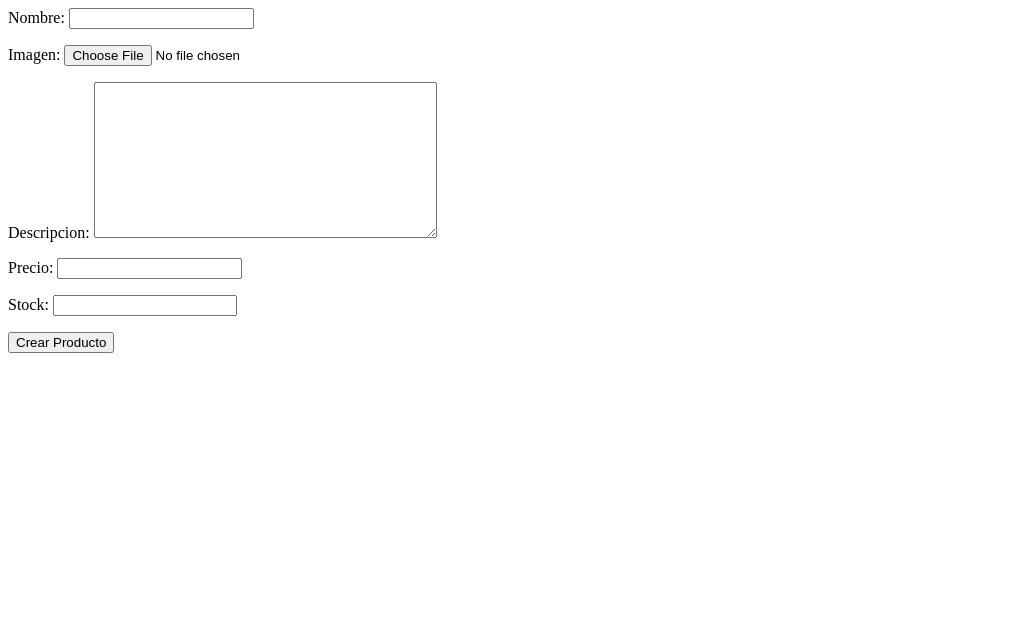
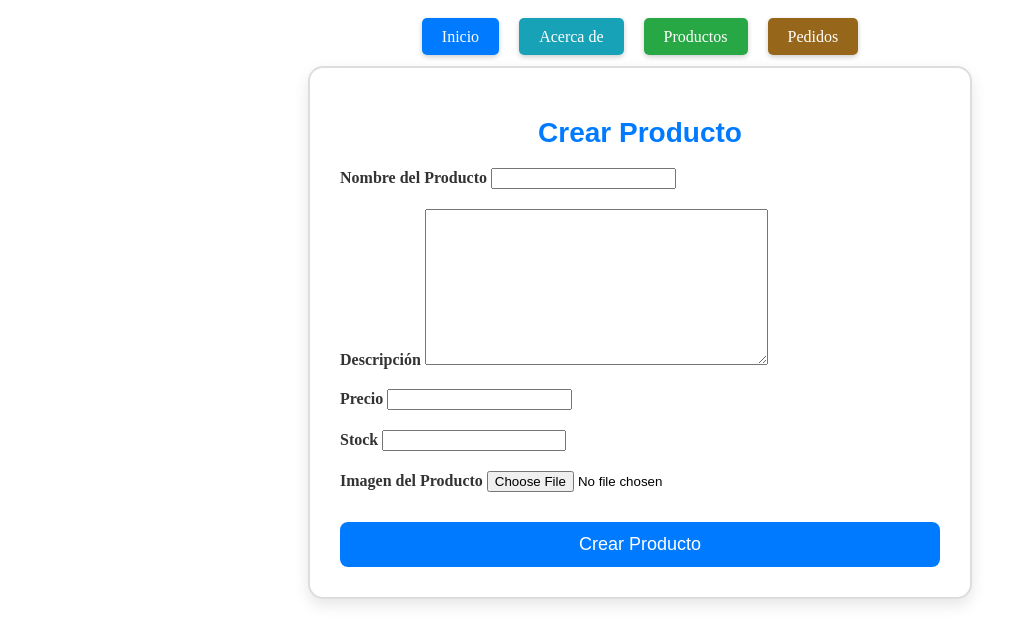
Before and after one commit to SalvaG67/TuPrimeraPagina-Breme, a Django app: page /productos/create/ in a window 1280 px wide. Shown: the top 644 px of the page, without its empty margins (0-1027 px from the left). Run offline with Django 5.2, Linux system fonts and the light colour scheme.

Commit message:
mejora visual de crear y actualizar

```diff
--- a/herreria/templates/herreria/producto_create.html
+++ b/herreria/templates/herreria/producto_create.html
@@ -1,5 +1,42 @@
-<form method="post" enctype="multipart/form-data">
-    {% csrf_token %}
-    {{ form.as_p }}
-    <button type="submit">Crear Producto</button>
-</form>
+{% extends 'herreria/base.html' %}
+
+{% block content %}
+  <div style="max-width: 600px; margin: 0 auto; padding: 30px; background-color: #ffffff; border-radius: 15px; box-shadow: 0 6px 15px rgba(0, 0, 0, 0.1); border: 2px solid #ddd;">
+    <h1 style="text-align: center; color: #007bff; font-size: 28px; font-family: 'Arial', sans-serif; font-weight: bold;">Crear Producto</h1>
+
+    <form method="post" enctype="multipart/form-data" style="text-align: left;">
+      {% csrf_token %}
+
+      <div style="margin-bottom: 20px;">
+        <label style="font-size: 16px; font-weight: bold; color: #333;">Nombre del Producto</label>
+        {{ form.nombre }}
+      </div>
+
+      <div style="margin-bottom: 20px;">
+        <label style="font-size: 16px; font-weight: bold; color: #333;">Descripción</label>
+        {{ form.descripcion }}
+      </div>
+
+      <div style="margin-bottom: 20px;">
+        <label style="font-size: 16px; font-weight: bold; color: #333;">Precio</label>
+        {{ form.precio }}
+      </div>
+
+      <div style="margin-bottom: 20px;">
+        <label style="font-size: 16px; font-weight: bold; color: #333;">Stock</label>
+        {{ form.stock }}
+      </div>
+
+      <div style="margin-bottom: 20px;">
+        <label style="font-size: 16px; font-weight: bold; color: #333;">Imagen del Producto</label>
+        {{ form.imagen }}
+      </div>
+
+      <div style="text-align: center; margin-top: 30px;">
+        <button type="submit" style="padding: 12px 30px; background-color: #007bff; color: white; border: none; border-radius: 8px; font-size: 18px; cursor: pointer; width: 100%;">
+          Crear Producto
+        </button>
+      </div>
+    </form>
+  </div>
+{% endblock %}
```
Also changed, not shown: herreria/templates/herreria/producto_delete.html (deleted, +0 -11 lines), herreria/templates/herreria/producto_detail.html (deleted, +0 -13 lines), herreria/templates/herreria/producto_update.html (+38 -6 lines).
